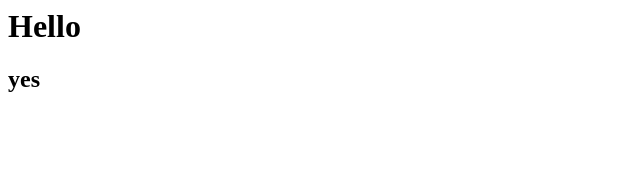
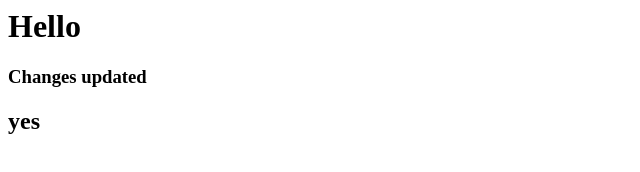
Before and after one commit to madhavpathak20/GIT-TUT, a plain HTML site: page index.html in a window 1280 px wide. Shown: the whole page, without its empty margins (0-640 px from the left). Drawn offline with Linux system fonts and the light colour scheme.

Commit message:
Update index.html

```diff
--- a/index.html
+++ b/index.html
@@ -1,6 +1,7 @@
 <html>
   <body>
     <h1>Hello</h1>
+    <h3>Changes updated</h3>
   </body>
 </html>
 <h2>yes</h2>
```
